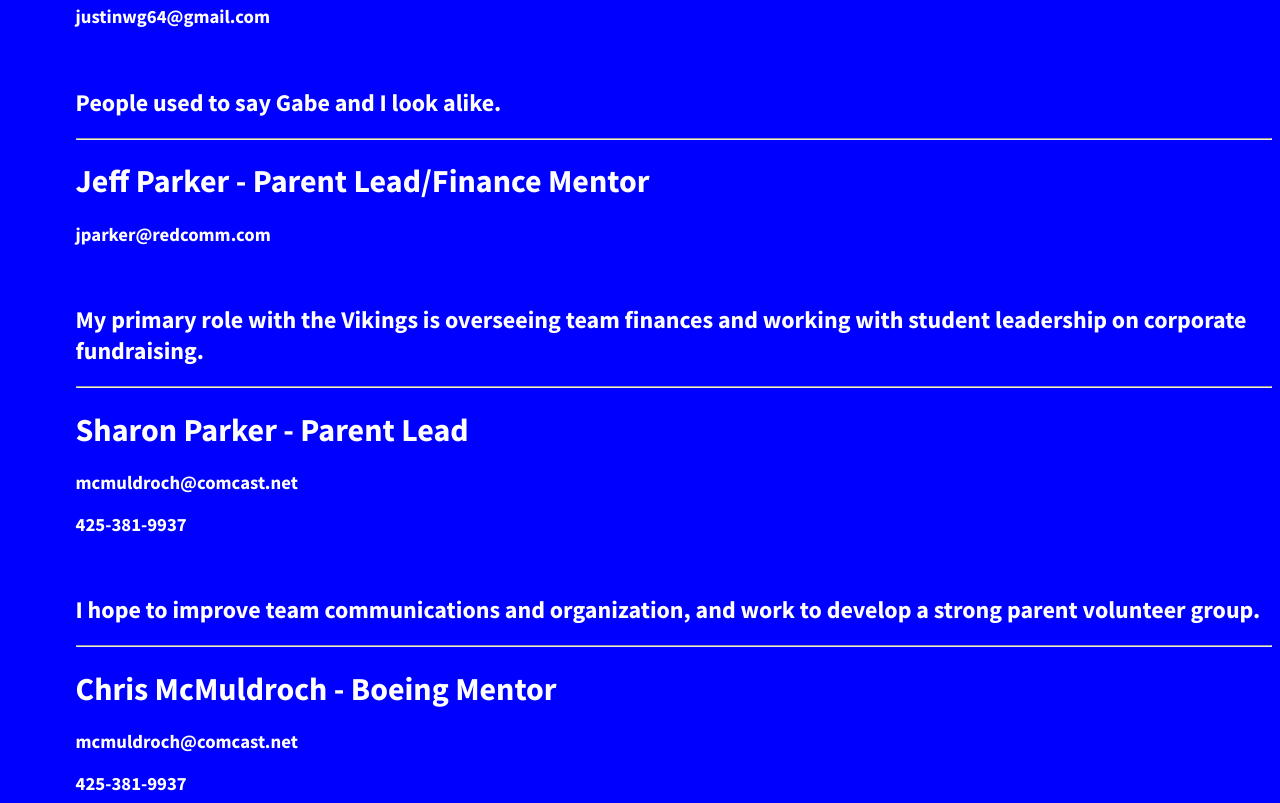
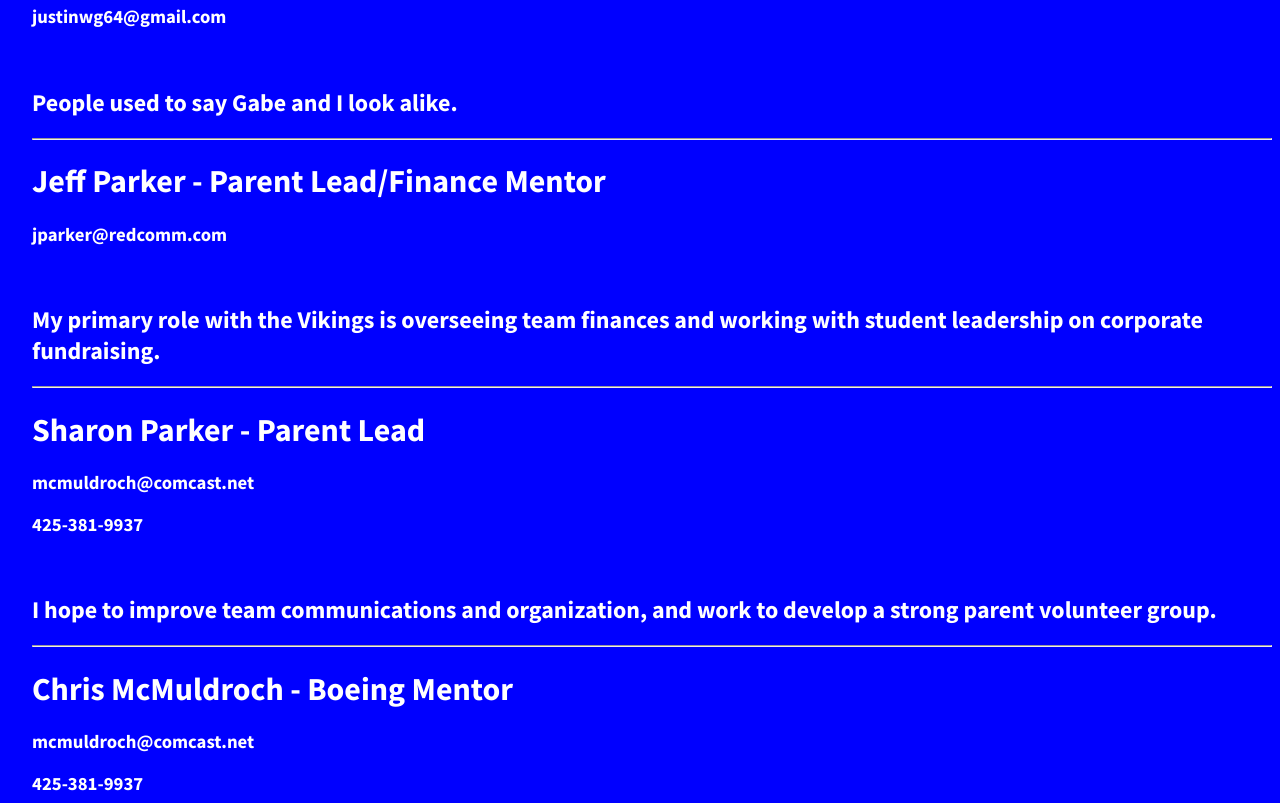
Before and after one commit to VikingRobotics/vikingrobotics.github.io, a plain HTML site: page contact/index.html in a window 1280 px wide. Shown: the part 695-1498 px from the top of the page. Drawn offline with Linux system fonts and the light colour scheme.

Commit message:
Update index.html

```diff
--- a/contact/index.html
+++ b/contact/index.html
@@ -7,7 +7,7 @@
 		color: white;
 		font-family: Source Sans Pro;
 		background-color: blue;
-		margin-left: 2cm;
+		margin-left: 2em;
 	}
   </style>
   <!-- Custom Fonts -->
```
